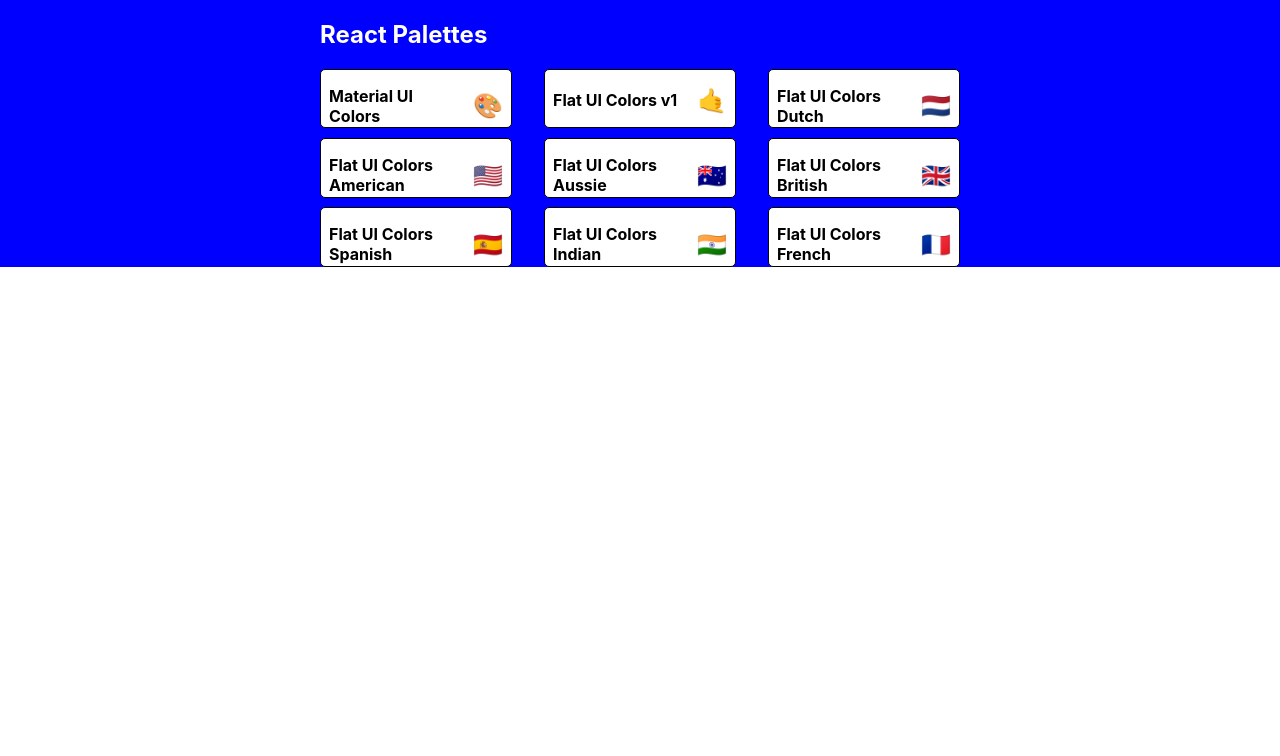
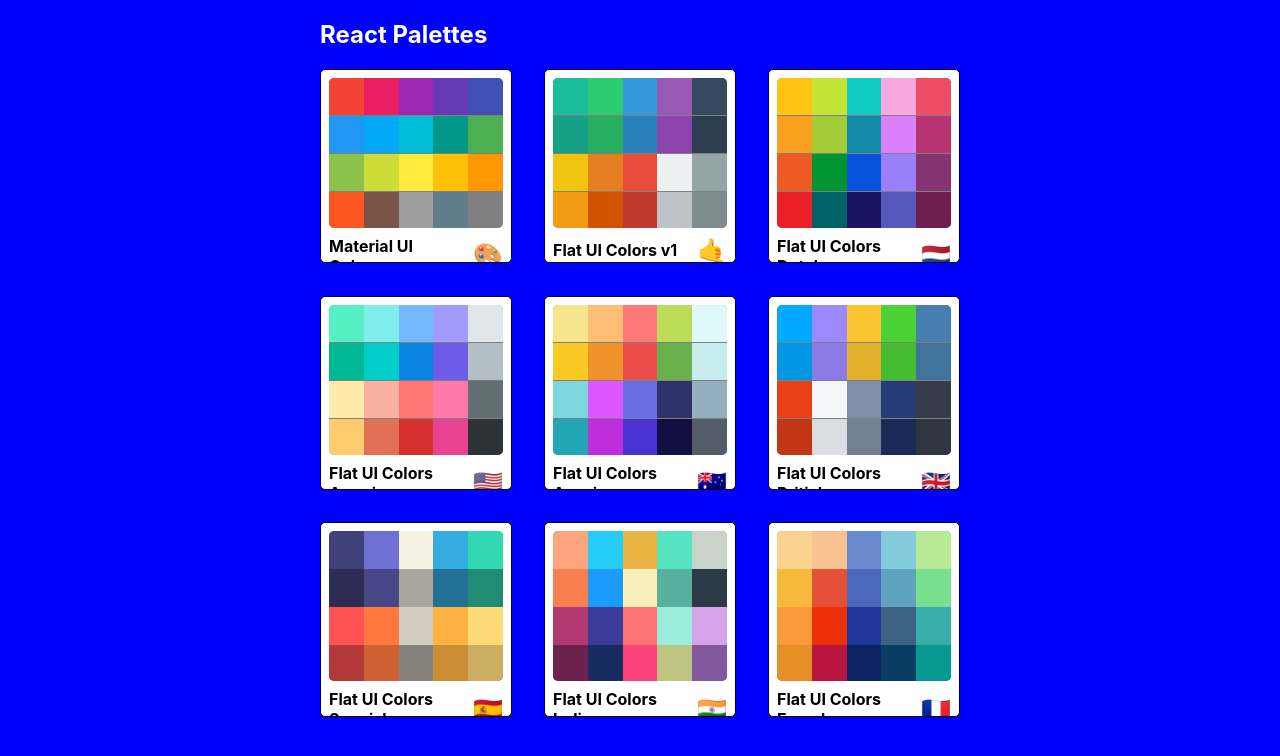
Before and after one commit to rgecoder/react-palette-project, a React (Create React App) app: page / in a window 1280 px wide. Shown: the top 756 px of the page. Built offline with nearby package versions, Linux system fonts and the light colour scheme.

Commit message:
Add finish styling MiniPalette.js

```diff
--- a/src/MiniPalette.js
+++ b/src/MiniPalette.js
@@ -2,44 +2,63 @@
 import { withStyles } from "@material-ui/styles";
 
 const styles = {
-  root:{
+  root: {
     backgroundColor: "white",
-    border:"1px solid black",
+    border: "1px solid black",
     borderRadius: "5px",
     padding: "0.5rem",
-    position:"relative",
+    position: "relative",
     overflow: "hidden",
-    "&:hover":{
-      cursor:"pointer"
+    "&:hover": {
+      cursor: "pointer"
     }
   },
   colors: {
-    backgroundColor:"grey",
+    backgroundColor: "grey",
+    height: "150px",
+    width: "100%",
+    borderRadius: "5px",
+    overflow: "hidden"
   },
-  title:{
-    display:"flex",
-    justifyContent:"space-between",
-    alignItems:"center",
+  title: {
+    display: "flex",
+    justifyContent: "space-between",
+    alignItems: "center",
     margin: "0",
     color: "black",
-    paddingTop:"0.5rem",
+    paddingTop: "0.5rem",
     fontSize: "1rem",
     position: "relative"
-
   },
-  emoji:{
+  emoji: {
     marginLeft: "0.5rem",
-    fontSize: "1.5rem",
-
+    fontSize: "1.5rem"
+  },
+  miniColor: {
+    height: "25%",
+    width: "20%",
+    display: "inline-block",
+    margin: "0 auto",
+    position: "relative",
+    marginBottom: "-3.5px"
   }
 };
 
 function MiniPalette(props) {
-  const { classes, paletteName, emoji } = props;
+  const { classes, paletteName, emoji, colors } = props;
+  const miniColorBoxes = colors.map(color => (
+    <div
+      className={classes.miniColor}
+      style={{ backgroundColor: color.color }}
+      key={color.name}
+    />
+  ));
   return (
     <div className={classes.root}>
-      <div className={classes.colors}></div>
-      <h5 className={classes.title}>{paletteName} <span className={classes.emoji}>{emoji}</span></h5>
+      <div className={classes.colors}>{miniColorBoxes}</div>
+      <h5 className={classes.title}>
+        {paletteName} <span className={classes.emoji}>{emoji}</span>
+      </h5>
     </div>
   );
 }
--- a/src/PaletteList.js
+++ b/src/PaletteList.js
@@ -6,7 +6,7 @@
 const styles = {
   root: {
     backgroundColor: "blue",
-    height: "100%",
+    height: "100vh",
     display:"flex",
     alignItems:"flex-start",
     justifyContent:"center",
```
